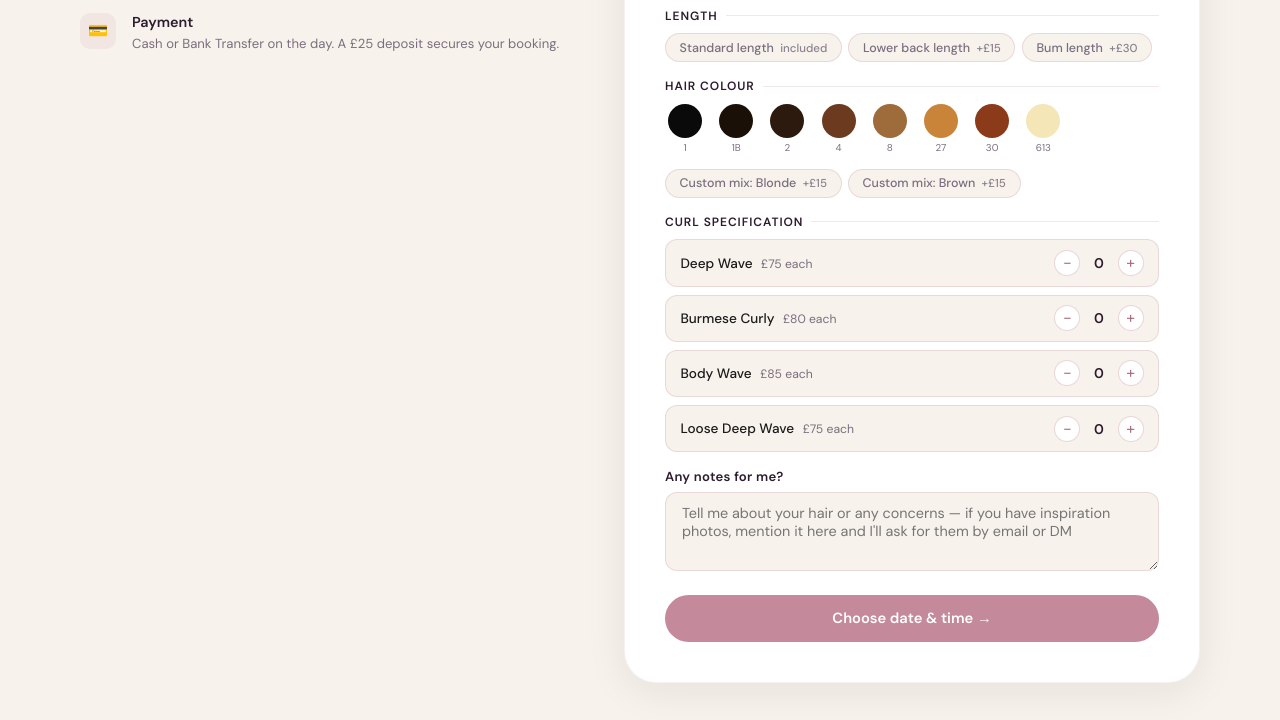
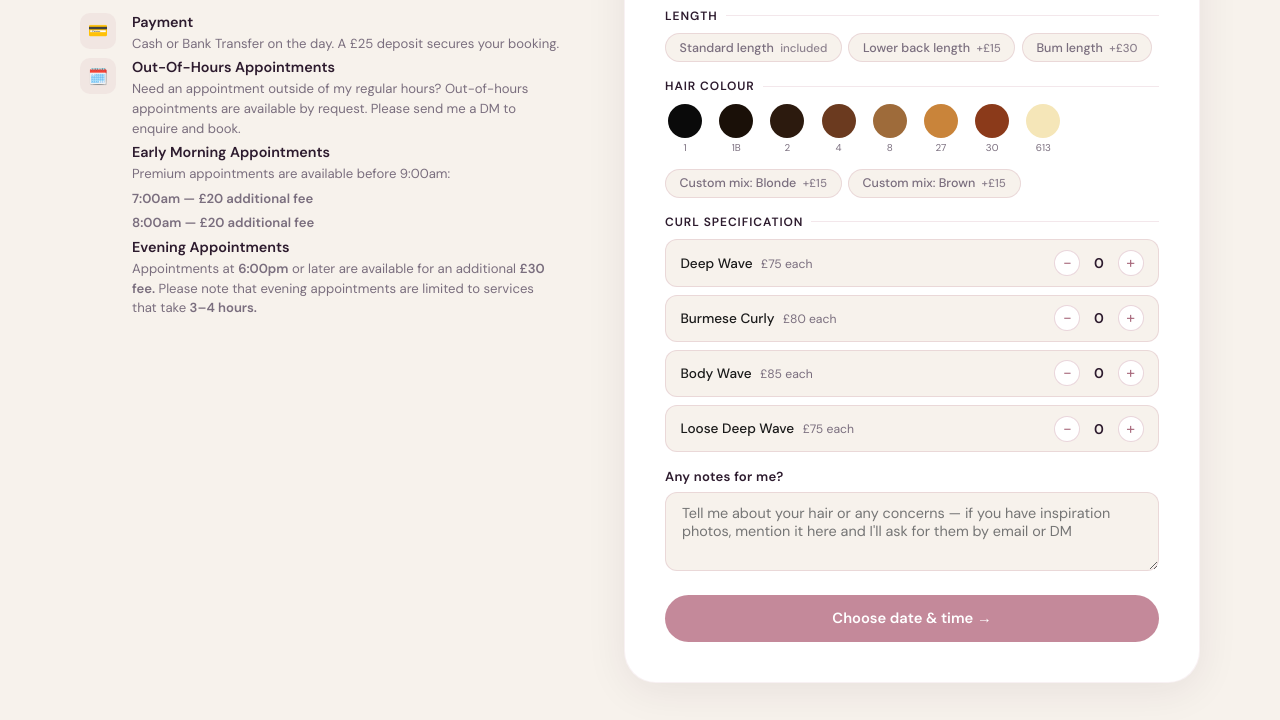
Before and after one commit to Michvl1/K.SHO-Hair, a plain HTML site: page index.html in a window 1280 px wide. Shown: the part 4107-4827 px from the top of the page. Drawn offline with nearby package versions, Linux system fonts and the light colour scheme; no server answers; a web font is replaced by a local one.

Commit message:
Update index.html

```diff
--- a/index.html
+++ b/index.html
@@ -636,6 +636,22 @@
           </div>
         </div>
       </div>
+
+        <div class="policy-item">
+          <div class="policy-icon">🗓️</div>
+          <div class="policy-text">
+            <h4>Out-Of-Hours Appointments</h4>
+            <p>Need an appointment outside of my regular hours? Out-of-hours appointments are available by request. Please send me a DM to enquire and book.</p>
+          <h4>Early Morning Appointments</h4>
+          <p>Premium appointments are available before 9:00am:</p>
+          <p><strong>7:00am — £20 additional fee</strong></p>
+          <p><strong>8:00am — £20 additional fee</strong></p>
+          <h4>Evening Appointments</h4>
+          <p>Appointments at <strong>6:00pm</strong> or later are available for an additional <strong>£30 fee.</strong> Please note that evening appointments are limited to services that take <strong>3–4 hours.</strong></p>
+          </div>
+        </div>
+
+
     </div>
 
     <div class="booking-form-card">
```
